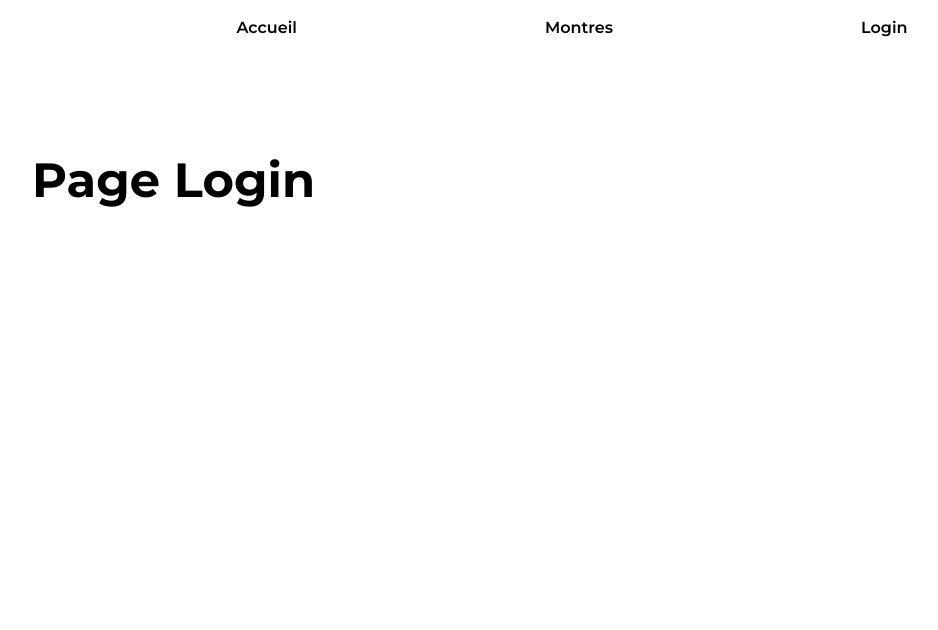
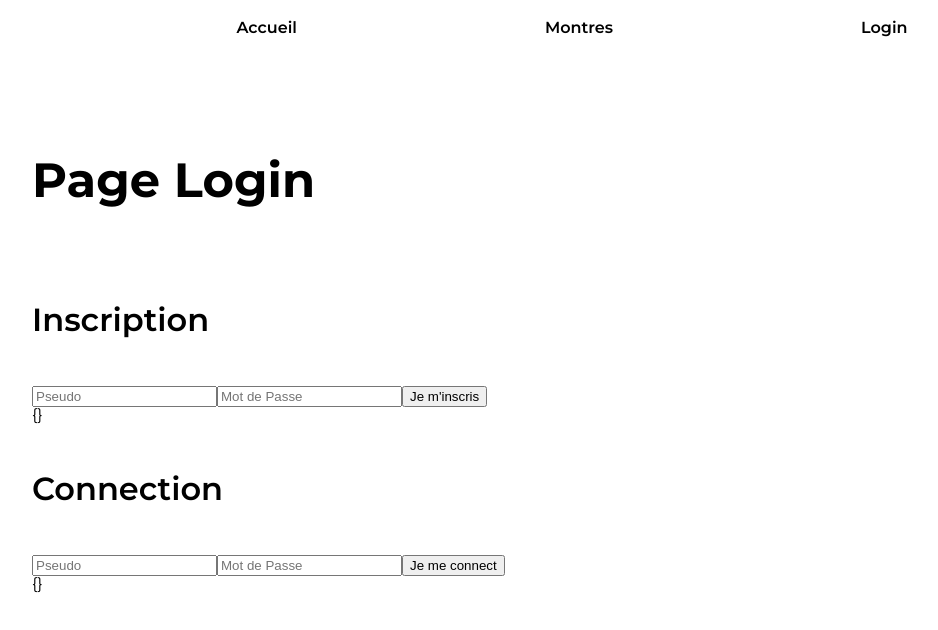
Before and after one commit to Aurelie-Runser/sae501-projet-front, a Nuxt app: page /login in a window 1280 px wide. Shown: the top 630 px of the page, without its empty margins (68-1006 px from the left). Built offline with nearby package versions, Linux system fonts and the light colour scheme; no server answers.

Commit message:
ajout des fonctions pour s'inscrire et se connecter

```diff
--- a/app.vue
+++ b/app.vue
@@ -3,3 +3,17 @@
     <NuxtLayout/>
   </div>
 </template>
+
+<script setup>
+const store = useGlobalStore()
+
+onMounted(() => {
+  // fonction pour vérifié si l'utilisateur était connecté à sa dernière visite
+  const token = localStorage.getItem("Token de Connection")
+  store.setToken(JSON.parse(token))
+
+  // // fonction pour inialiser le panier en fonction des données enregistrées en local par rapport à la dernière visite
+  // const token = localStorage.getItem("Token de Connection")
+  // store.setToken(JSON.parse(token))
+})
+</script>
--- a/components/myHeader.vue
+++ b/components/myHeader.vue
@@ -4,6 +4,9 @@
             <ul class="header__liste">
                 <li class="header__item" v-for="lien in liens" :key="lien">
                     <RouterLink :to="lien[1]">{{ lien[0] }}</RouterLink>
+                </li>
+                <li class="header__item" v-if="store.token">
+                    <RouterLink to="/panier">Panier</RouterLink>
                 </li>
             </ul>
         </nav>
@@ -40,7 +43,7 @@
 </style>
 
 <script setup>
-import { RouterLink } from 'vue-router';
+const store = useGlobalStore()
 
 const liens = [["Accueil", "/"],
   ["Montres", "/montre"],
--- a/pages/login.vue
+++ b/pages/login.vue
@@ -1,8 +1,69 @@
 <template>
     <main>
         <h1>Page Login</h1>
+
+        <div>
+            <h2>Inscription</h2>
+
+            <form @submit.prevent="inscription" method="post">
+                <input type="text" name="pesudo" id="pesudo" required placeholder="Pseudo" v-model="userNew.pseudo">
+                <input type="text" name="mdp" id="mdp" required placeholder="Mot de Passe" v-model="userNew.mdp">
+
+                <input type="submit" value="Je m'inscris">
+            </form>
+
+            {{ userNew }}
+        </div>
+
+        <div>
+            <h2>Connection</h2>
+
+            <form @submit.prevent="connection" method="post">
+                <input type="text" name="pesudo" id="pesudo" required placeholder="Pseudo" v-model="userCo.pseudo">
+                <input type="text" name="mdp" id="mdp" required placeholder="Mot de Passe" v-model="userCo.mdp">
+
+                <input type="submit" value="Je me connect">
+            </form>
+
+            {{ userCo }}
+        </div>
+
+        <p>{{ message }}</p>
     </main>
 </template>
 
 <script setup>
+import {API} from '@/utils/axios'
+import { useGlobalStore } from '@/stores/global'
+const store = useGlobalStore()
+
+const route = useRoute()
+const userNew = ref({})
+const userCo = ref({})
+const message = ref("")
+
+// enregistrement de la montre modifiée dans la base de données
+const inscription = async () => {
+    try {
+        await API.post(`/user/add`, userNew.value);
+        message.value = "Vous êtes bien inscrit"
+    } catch (error) {
+        console.error("Erreur lors de l'inscription :", error.message)
+        message.value = "Erreur lors de l'inscription"
+    }
+}
+
+// enregistrement de la montre modifiée dans la base de données
+const connection = async () => {
+    try {
+        const response = await API.post(`/login`, userCo.value)
+        const { token } = response.data // Récupérer le token depuis la réponse API
+        console.log(token)
+        store.setToken(token) // Enregistrer le token dans le store Pinia
+        message.value = "Vous êtes bien connecté"
+    } catch (error) {
+        console.error("Erreur lors de la connexion :", error.message)
+        message.value = "Erreur lors de la connexion"
+    }
+}
 </script>
--- /dev/null
+++ b/pages/panier.vue
@@ -0,0 +1,8 @@
+<template>
+    <main>
+        <h1>Mon Panier</h1>
+    </main>
+</template>
+
+<script setup>
+</script>
--- a/scss/main.scss
+++ b/scss/main.scss
@@ -24,3 +24,9 @@ h1{
     font-weight: $font_weight-bold;
     margin: $m-big 0;
 }
+
+h2{
+    font-size: $font_size-regular;
+    font-weight: $font_weight-semibold;
+    margin: $m-medium 0;
+}
--- /dev/null
+++ b/stores/global.js
@@ -0,0 +1,72 @@
+import { defineStore } from "pinia";
+
+export const useGlobalStore = defineStore("global", {
+  state: () => ({
+    token: null, // pour la connection
+
+    count: 0, // pour le panier
+    cart: [],
+  }),
+  actions: {
+
+    // vérifie et prend les données enregistées dans le panier stockés en local s'il y en a
+    setToken(token){
+      if (token){
+        this.token = token
+        localStorage.setItem('Token de Connection', JSON.stringify(this.token))
+        }
+    },
+
+    clearToken() {
+      this.token = null
+      localStorage.setItem('Token de Connection', JSON.stringify(this.token))
+    },
+
+    increment() {
+      this.count++
+    },
+
+    // vérifie et prend les données enregistées dans le panier stockés en local s'il y en a
+    setCart(ids){
+      if (ids || Array.isArray(ids)){
+        this.cart = ids
+        this.count = this.cart.length
+      } else {
+        this.cart = []
+      }
+    },
+
+    // ajoute une valeur au panier
+    addToCart(id) {
+      if (!this.cart.includes(id)){
+          this.cart.push(id)
+          this.count = this.cart.length
+          localStorage.setItem('monPanier', JSON.stringify(this.cart))
+      }
+    },
+
+    // retire une valeur au panier
+    removeFromCart(id){
+      // vérifie que la recette à retirer est présente dans le tableau cart
+      if (this.cart.includes(id)){
+          const index = (i) => i === id
+          const indexsup = this.cart.findIndex(index)
+          this.cart.splice(indexsup, 1)
+          this.count = this.cart.length
+
+          if (this.count === 0){
+            localStorage.removeItem("monPanier");
+          } else {
+            localStorage.setItem('monPanier', JSON.stringify(this.cart))
+          }
+      }
+    },
+
+    // vide le panier
+    emptyCart(){
+      this.cart = []
+      this.count = 0
+      localStorage.removeItem("monPanier")
+    }
+  },
+});
```
